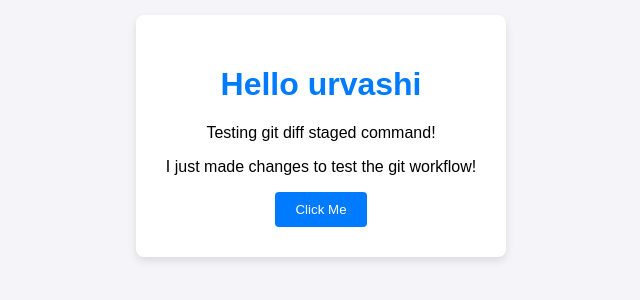
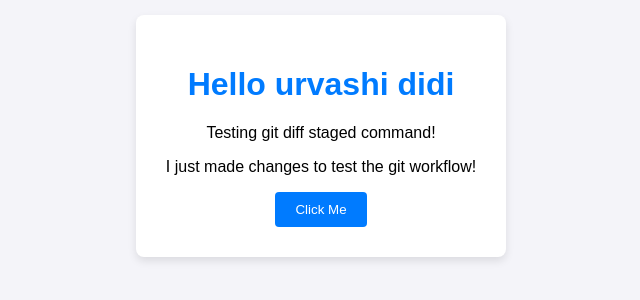
Before and after one commit to thadodaurvashi16/cc-practicee-git, a plain HTML site: page index.html in a window 1280 px wide. Shown: the part 264-564 px from the top of the page, without its empty margins (319-959 px from the left). Drawn offline with Linux system fonts and the light colour scheme.

Commit message:
update index file

```diff
--- a/index.html
+++ b/index.html
@@ -25,7 +25,7 @@
 </head>
 <body>
   <div class="container">
-    <h1>Hello urvashi</h1>
+    <h1>Hello urvashi didi</h1>
     <!-- <h1>Hello Git & GitHub! (Updated Version)</h1>
      aa aavu tyare karvanu jyare tame code commit nakariyo hoy
      and code ma chane kariya hoy
```
